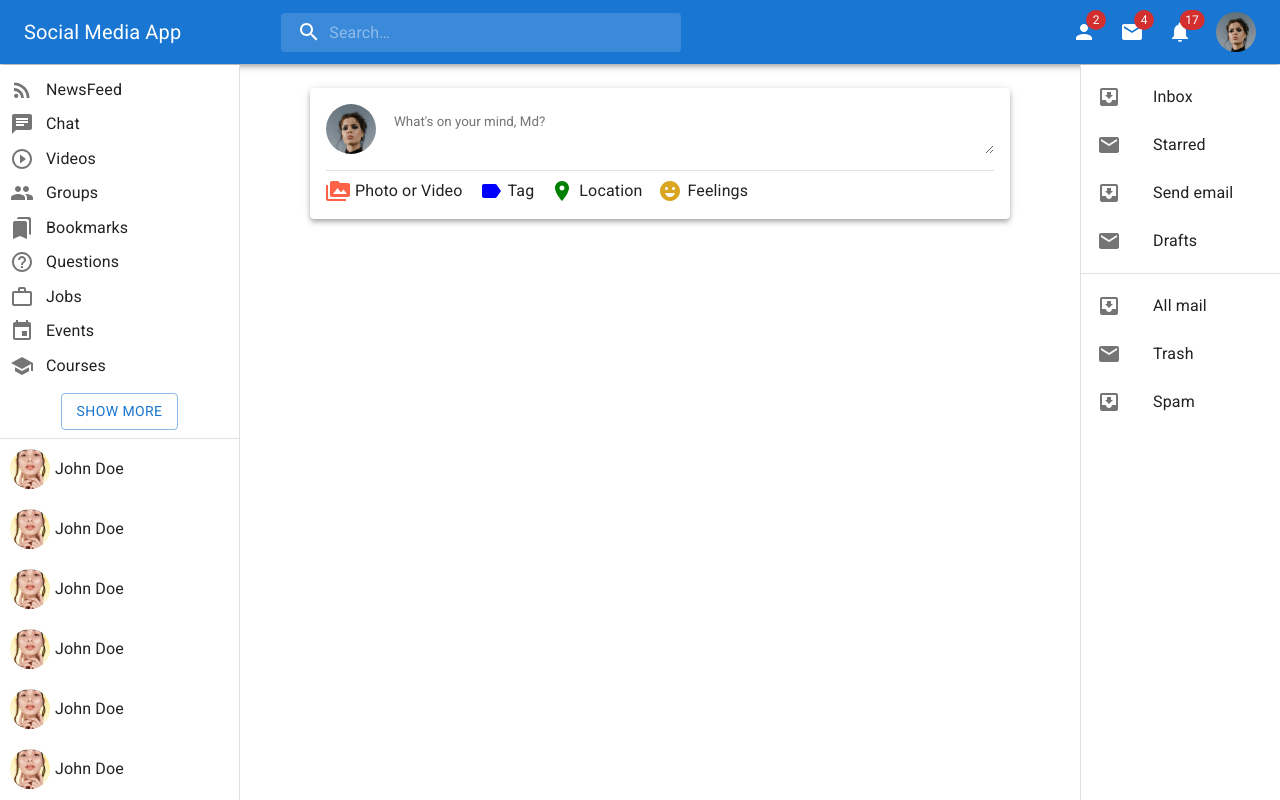
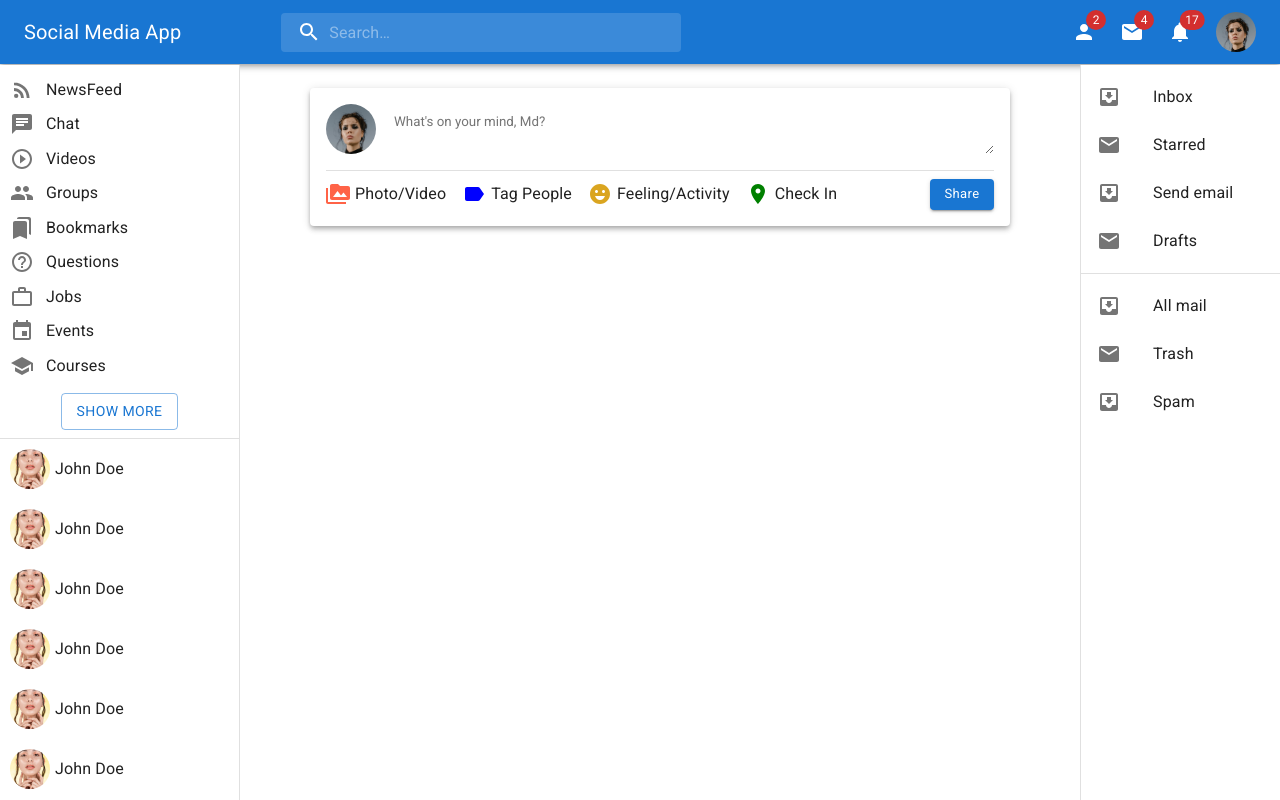
Before and after one commit to AH-Likhon/social-media-client-side, a React (Create React App) app: page / in a window 1280 px wide. Built offline with nearby package versions, Linux system fonts and the light colour scheme.

Commit message:
sharestatus finished

```diff
--- a/src/Pages/Home/HomeContainer/ShareStatus/ShareStatus.js
+++ b/src/Pages/Home/HomeContainer/ShareStatus/ShareStatus.js
@@ -4,11 +4,12 @@ import Paper from '@mui/material/Paper';
 import Avatar from '@mui/material/Avatar';
 import Person1 from '../../../../images/person/1.jpeg';
 import './shareStatus.css'
-import { Divider } from '@mui/material';
+import { Button, Divider } from '@mui/material';
 import PermMediaIcon from '@mui/icons-material/PermMedia';
 import LabelIcon from '@mui/icons-material/Label';
 import RoomIcon from '@mui/icons-material/Room';
 import EmojiEmotionsIcon from '@mui/icons-material/EmojiEmotions';
+import { Box } from '@mui/system';
 
 
 const ShareStatus = () => {
@@ -25,24 +26,28 @@ const ShareStatus = () => {
 
             <Divider sx={{ mt: 2, mb: 1 }} />
 
+            <Box sx={{ display: 'flex', flexDirection: { xs: 'column', md: 'row' }, alignItems: { xs: 'flext-start', md: 'center' }, justifyContent: 'space-around' }}>
                 <Grid sx={{ flexDirection: 'row' }} container spacing={2}>
                     <Grid item sx={{ display: 'flex', alignItems: 'center', }}>
                         <PermMediaIcon sx={{ color: 'tomato' }} />
-                    <span style={{ marginLeft: '5px' }}>Photo or Video</span>
+                        <span style={{ marginLeft: '5px' }}>Photo/Video</span>
                     </Grid>
                     <Grid item sx={{ display: 'flex', alignItems: 'center', }}>
                         <LabelIcon sx={{ color: 'blue' }} />
-                    <span style={{ marginLeft: '5px' }}>Tag</span>
+                        <span style={{ marginLeft: '5px' }}>Tag People</span>
+                    </Grid>
+                    <Grid item sx={{ display: 'flex', alignItems: 'center', }}>
+                        <EmojiEmotionsIcon sx={{ color: 'goldenrod' }} />
+                        <span style={{ marginLeft: '5px' }}>Feeling/Activity</span>
                     </Grid>
                     <Grid item sx={{ display: 'flex', alignItems: 'center', }}>
                         <RoomIcon sx={{ color: 'green' }} />
-                    <span style={{ marginLeft: '5px' }}>Location</span>
-                </Grid>
-                <Grid item sx={{ display: 'flex', alignItems: 'center', }}>
-                    <EmojiEmotionsIcon sx={{ color: 'goldenrod' }} />
-                    <span style={{ marginLeft: '5px' }}>Feelings</span>
+                        <span style={{ marginLeft: '5px' }}>Check In</span>
                     </Grid>
                 </Grid>
+                <Button sx={{ textTransform: 'capitalize', mt: { xs: '5px', md: 0 } }} variant='contained' size='small'>Share</Button>
+            </Box>
+
         </Paper>
     );
 };
```
Lines whose indentation alone changed are shown as unchanged.
